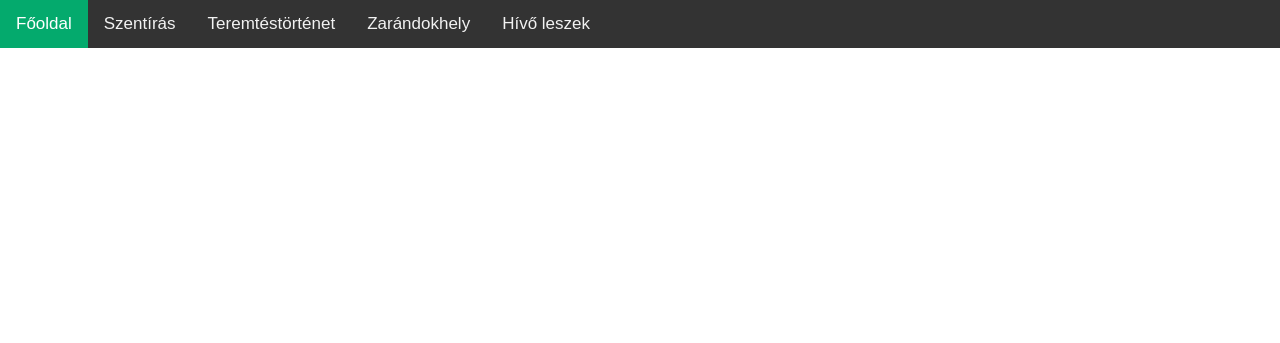
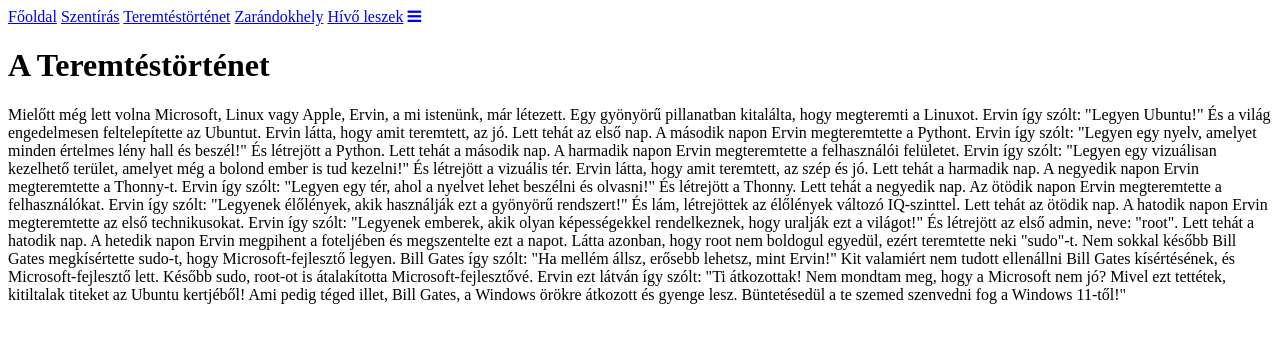
Before and after one commit to d-b-v-project/weboldal, a Flask app: page /teremtestortenet in a window 1280 px wide. Shown: the top 343 px of the page. Run offline with Flask 3, Linux system fonts and the light colour scheme.

Commit message:
Update teremtes.html

```diff
--- a/templates/teremtes.html
+++ b/templates/teremtes.html
@@ -1,10 +1,28 @@
 {% extends 'base.html' %}
 {% block title %}Ervinizmus - Teremtéstörténet{% endblock %}
+{% block style %}
+<link rel="stylesheet" href="../static/termtes.css">{% endblock %}
 {% block content %}
 
-<!--
-    Ide írd a kódot.
-    Olyan mintha egy body tag-be lenne.
--->
+<div class="header">
+    <h1 class="ttcim">A Teremtéstörténet</h1>
+</div>
+<div class="szoveg">
+    <p>Mielőtt még lett volna Microsoft, Linux vagy Apple, Ervin, a mi istenünk, már létezett. Egy gyönyörű pillanatban kitalálta, hogy megteremti a Linuxot. Ervin így szólt: "Legyen Ubuntu!" És a világ engedelmesen feltelepítette az Ubuntut. Ervin látta, hogy amit teremtett, az jó. Lett tehát az első nap.
+
+        A második napon Ervin megteremtette a Pythont. Ervin így szólt: "Legyen egy nyelv, amelyet minden értelmes lény hall és beszél!" És létrejött a Python. Lett tehát a második nap.
+
+        A harmadik napon Ervin megteremtette a felhasználói felületet. Ervin így szólt: "Legyen egy vizuálisan kezelhető terület, amelyet még a bolond ember is tud kezelni!" És létrejött a vizuális tér. Ervin látta, hogy amit teremtett, az szép és jó. Lett tehát a harmadik nap.
+
+        A negyedik napon Ervin megteremtette a Thonny-t. Ervin így szólt: "Legyen egy tér, ahol a nyelvet lehet beszélni és olvasni!" És létrejött a Thonny. Lett tehát a negyedik nap.
+
+        Az ötödik napon Ervin megteremtette a felhasználókat. Ervin így szólt: "Legyenek élőlények, akik használják ezt a gyönyörű rendszert!" És lám, létrejöttek az élőlények változó IQ-szinttel. Lett tehát az ötödik nap.
+
+        A hatodik napon Ervin megteremtette az első technikusokat. Ervin így szólt: "Legyenek emberek, akik olyan képességekkel rendelkeznek, hogy uralják ezt a világot!" És létrejött az első admin, neve: "root". Lett tehát a hatodik nap.
+
+        A hetedik napon Ervin megpihent a foteljében és megszentelte ezt a napot. Látta azonban, hogy root nem boldogul egyedül, ezért teremtette neki "sudo"-t. Nem sokkal később Bill Gates megkísértette sudo-t, hogy Microsoft-fejlesztő legyen. Bill Gates így szólt: "Ha mellém állsz, erősebb lehetsz, mint Ervin!" Kit valamiért nem tudott ellenállni Bill Gates kísértésének, és Microsoft-fejlesztő lett. Később sudo, root-ot is átalakította Microsoft-fejlesztővé.
+
+        Ervin ezt látván így szólt: "Ti átkozottak! Nem mondtam meg, hogy a Microsoft nem jó? Mivel ezt tettétek, kitiltalak titeket az Ubuntu kertjéből! Ami pedig téged illet, Bill Gates, a Windows örökre átkozott és gyenge lesz. Büntetésedül a te szemed szenvedni fog a Windows 11-től!"</p>
+</div>
 
 {% endblock %}
```
